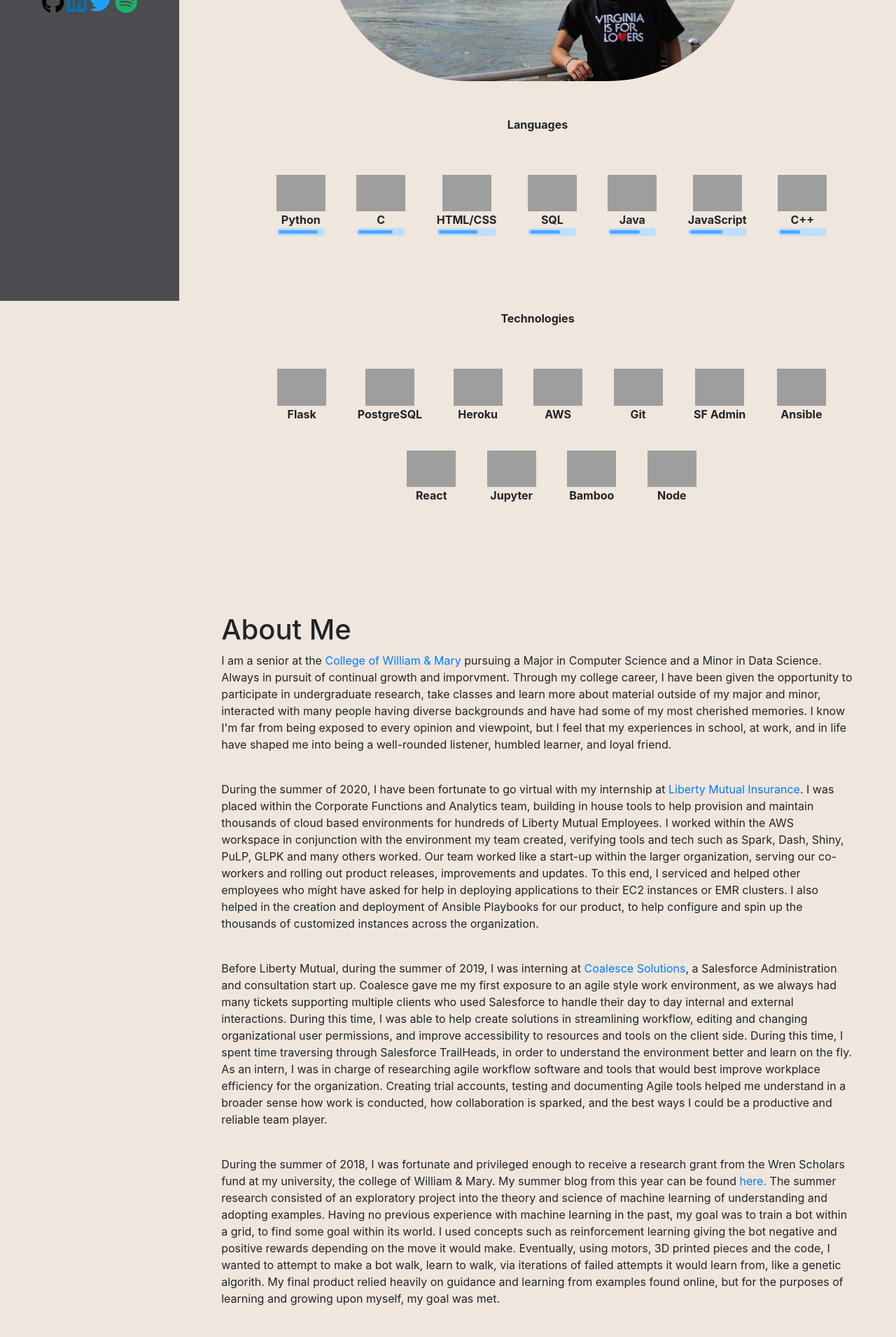
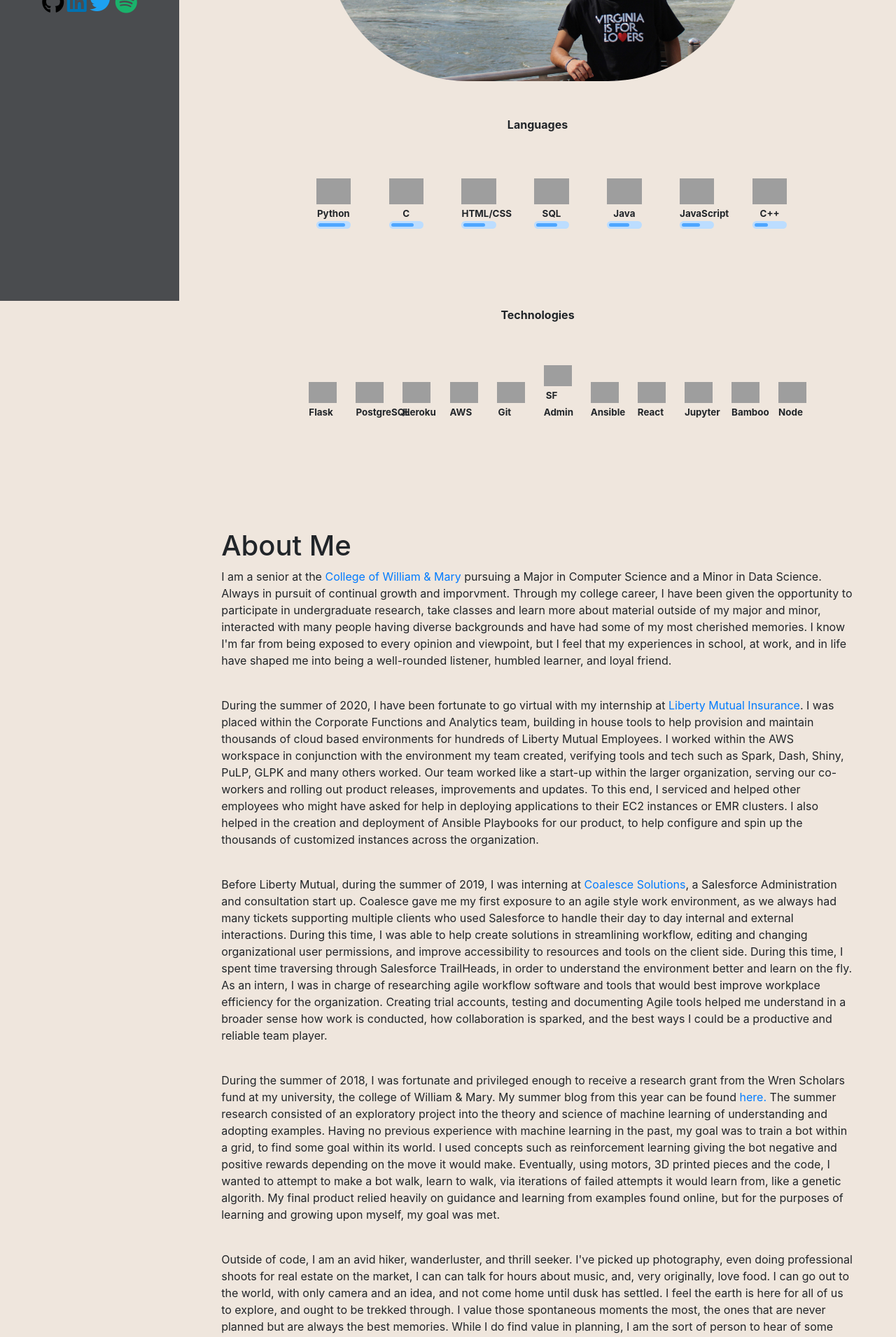
Before and after one commit to gaespinoza/Home, a Flask app: page / in a window 1280 px wide. Shown: the part 426-2337 px from the top of the page at 70% size. Run offline with Flask 2, Linux system fonts and the light colour scheme; some libraries are stand-ins or nearby versions; grey boxes are pictures that could not be loaded.

Commit message:
dynamic resizing for list items

```diff
--- a/mycode/static/css/index.css
+++ b/mycode/static/css/index.css
@@ -86,11 +86,13 @@
   background-color: #bcddff;
   border-radius: 13px;
   padding: 3px;
+  width: 100%;
+  min-width: 40px;
 }
 
 #progressbar>div {
   background-color: #4ea6ff;
-  width: 85%;
+
   height: 5px;
   border-radius: 10px;
 }
--- a/mycode/templates/index.html
+++ b/mycode/templates/index.html
@@ -48,52 +48,52 @@
 				<div class="container-fluid myIcons mx-auto d-block">
 
 					<ul style="list-style-type: none;" >
-						<li style="display: inline-block; padding:10px;">
+						<li style="display: inline-block; padding:10px; width: 10%; margin: 5px;">
 							<ul style="list-style-position:inside; margin: 0; padding:10px;">
-								<li style="display: block;"> <img src="https://cdn3.iconfinder.com/data/icons/logos-and-brands-adobe/512/267_Python-512.png" style="width: 70px;"></li>
-								<li style="display: block;"><b>Python</b></li>
+								<li style="display: block;"> <img src="https://cdn3.iconfinder.com/data/icons/logos-and-brands-adobe/512/267_Python-512.png" style="width: 100%;  min-width: 40px;"></li>
+								<li style="display: block;"><b style="font-size: calc(7px + .5vw);">Python</b></li>
 								<li style="display: block;"><div id="progressbar"><div style="width: 88%"></div></li>
 							</ul>
 						</li>
-						<li style="display: inline-block; padding: 10px;">
+						<li style="display: inline-block; padding: 10px; width: 10%; margin: 5px;">
 							<ul style="list-style-position:inside;  margin: 0; padding:10px;">
-								<li style="display: block;"> <img src="https://cdn.iconscout.com/icon/free/png-512/c-programming-569564.png" style="width: 70px;"></li>
-								<li style="display: block;"><b>C</b></li>
+								<li style="display: block;"> <img src="https://cdn.iconscout.com/icon/free/png-512/c-programming-569564.png" style="width: 100%;  min-width: 40px;"></li>
+								<li style="display: block;"><b style="font-size: calc(7px + .5vw);">C</b></li>
 								<li style="display: block;"><div id="progressbar"><div style="width: 76%"></div></li>
 							</ul>
 						</li>
-						<li style="display: inline-block; padding:10px;">
+						<li style="display: inline-block; padding:10px; width: 10%; margin: 5px;">
 							<ul style="list-style-position:inside;  margin: 0; padding:10px;">
-								<li style="display: block;"> <img src="https://www.seekpng.com/png/full/222-2229726_intro-to-html-css-html-css-icon.png" style="width: 70px;"></li>
-								<li style="display: block;"><b>HTML/CSS</b></li>
+								<li style="display: block;"> <img src="https://www.seekpng.com/png/full/222-2229726_intro-to-html-css-html-css-icon.png" style="width: 100%;  min-width: 40px;"></li>
+								<li style="display: block;"><b style="font-size: calc(7px + .5vw)">HTML/CSS</b></li>
 								<li style="display: block;"><div id="progressbar"><div style="width: 70%"></div></li>
 							</ul>
 						</li>
-						<li style="display: inline-block; padding:10px;">
+						<li style="display: inline-block; padding:10px; width: 10%; margin: 5px;">
 							<ul style="list-style-position:inside;  margin: 0; padding:10px;">
-								<li style="display: block;"> <img src="https://cdn2.iconfinder.com/data/icons/programming-50/64/206_programming-sql-data-database-512.png" style="width: 70px;"></li>
-								<li style="display: block;"><b>SQL</b></li>
+								<li style="display: block;"> <img src="https://cdn2.iconfinder.com/data/icons/programming-50/64/206_programming-sql-data-database-512.png" style="width: 100%;  min-width: 40px;"></li>
+								<li style="display: block;"><b style="font-size: calc(7px + .5vw)">SQL</b></li>
 								<li style="display: block;"><div id="progressbar"><div style="width: 68%"></div></li>
 							</ul>
 						</li>
-						<li style="display: inline-block; padding:10px;">
+						<li style="display: inline-block; padding:10px; width: 10%; margin: 5px;">
 							<ul style="list-style-position:inside;  margin: 0; padding:10px;">
-								<li style="display: block;"> <img src="https://image.flaticon.com/icons/png/512/226/226777.png" style="width: 70px;"></li>
-								<li style="display: block;"><b>Java</b></li>
+								<li style="display: block;"> <img src="https://image.flaticon.com/icons/png/512/226/226777.png" style="width: 100%;  min-width: 40px;"></li>
+								<li style="display: block;"><b style="font-size: calc(7px + .5vw)">Java</b></li>
 								<li style="display: block;"><div id="progressbar"><div style="width: 66%"></div></li>
 							</ul>
 						</li>
-						<li style="display: inline-block; padding:10px;">
+						<li style="display: inline-block; padding:10px; width: 10%; margin: 5px;">
 							<ul style="list-style-position:inside;  margin: 0; padding:10px;">
-								<li style="display: block;"> <img src="https://img.icons8.com/ios/452/javascript.png" style="width: 70px;"></li>
-								<li style="display: block;"><b>JavaScript</b></li>
+								<li style="display: block;"> <img src="https://img.icons8.com/ios/452/javascript.png" style="width: 100%;  min-width: 40px;"></li>
+								<li style="display: block;"><b style="font-size: calc(7px + .5vw)">JavaScript</b></li>
 								<li style="display: block;"><div id="progressbar"><div style="width: 59%"></div></li>
 							</ul>
 						</li>
-						<li style="display: inline-block; padding:10px;">
+						<li style="display: inline-block; padding:10px; width: 10%; margin: 5px;">
 							<ul style="list-style-position:inside;  margin: 0; padding:10px;">
-								<li style="display: block;"> <img src="https://upload.wikimedia.org/wikipedia/commons/thumb/1/18/ISO_C%2B%2B_Logo.svg/306px-ISO_C%2B%2B_Logo.svg.png" style="width: 70px;"></li>
-								<li style="display: block;"><b>C++</b></li>
+								<li style="display: block;"> <img src="https://upload.wikimedia.org/wikipedia/commons/thumb/1/18/ISO_C%2B%2B_Logo.svg/306px-ISO_C%2B%2B_Logo.svg.png" style="width: 100%;  min-width: 40px;"></li>
+								<li style="display: block;"><b style="font-size: calc(7px + .5vw)">C++</b></li>
 								<li style="display: block;"><div id="progressbar"><div style="width: 45%"></div></li>
 							</ul>
 						</li>
@@ -109,80 +109,80 @@
 				<div class="container-fluid myIcons mx-auto d-block">
 
 					<ul style="list-style-type: none;" >
-						<li style="display: inline-block; padding:10px;">
+						<li style="display: inline-block; padding:10px; width: 7%">
 							<ul style="list-style-position:inside; margin: 0; padding:10px;">
-								<li style="display: block;"> <img src="https://cdn4.iconfinder.com/data/icons/logos-brands-5/24/flask-512.png" style="width: 70px;"></li>
-								<li style="display: block;"><b>Flask</b></li>
+								<li style="display: block;"> <img src="https://cdn4.iconfinder.com/data/icons/logos-brands-5/24/flask-512.png" style="width: 100%;  min-width: 40px;"></li>
+								<li style="display: block;"><b style="font-size: calc(7px + .5vw)">Flask</b></li>
 
 							</ul>
 						</li>
-						<li style="display: inline-block; padding:10px;">
+						<li style="display: inline-block; padding:10px; width: 7%">
 							<ul style="list-style-position:inside; margin: 0; padding:10px;">
-								<li style="display: block;"> <img src="https://cdn.iconscout.com/icon/free/png-512/postgresql-226047.png" style="width: 70px;"></li>
-								<li style="display: block;"><b>PostgreSQL</b></li>
+								<li style="display: block;"> <img src="https://cdn.iconscout.com/icon/free/png-512/postgresql-226047.png" style="width: 100%;  min-width: 40px;"></li>
+								<li style="display: block;"><b style="font-size: calc(7px + .5vw)">PostgreSQL</b></li>
 
 							</ul>
 						</li>
-						<li style="display: inline-block; padding:10px;">
+						<li style="display: inline-block; padding:10px; width: 7%">
 							<ul style="list-style-position:inside; margin: 0; padding:10px;">
-								<li style="display: block;"> <img src="https://image.flaticon.com/icons/png/512/873/873120.png" style="width: 70px;"></li>
-								<li style="display: block;"><b>Heroku</b></li>
+								<li style="display: block;"> <img src="https://image.flaticon.com/icons/png/512/873/873120.png" style="width: 100%;  min-width: 40px;"></li>
+								<li style="display: block;"><b style="font-size: calc(7px + .5vw)">Heroku</b></li>
 
 							</ul>
 						</li>
-						<li style="display: inline-block; padding:10px;">
+						<li style="display: inline-block; padding:10px; width: 7%">
 							<ul style="list-style-position:inside; margin: 0; padding:10px;">
-								<li style="display: block;"> <img src="https://upload.wikimedia.org/wikipedia/commons/thumb/5/5c/AWS_Simple_Icons_AWS_Cloud.svg/1024px-AWS_Simple_Icons_AWS_Cloud.svg.png" style="width: 70px;"></li>
-								<li style="display: block;"><b>AWS</b></li>
+								<li style="display: block;"> <img src="https://upload.wikimedia.org/wikipedia/commons/thumb/5/5c/AWS_Simple_Icons_AWS_Cloud.svg/1024px-AWS_Simple_Icons_AWS_Cloud.svg.png" style="width: 100%;  min-width: 40px;"></li>
+								<li style="display: block;"><b style="font-size: calc(7px + .5vw)">AWS</b></li>
 
 							</ul>
 						</li>
-						<li style="display: inline-block; padding: 10px;">
+						<li style="display: inline-block; padding: 10px; width: 7%">
 							<ul style="list-style-position:inside;  margin: 0; padding:10px;">
-								<li style="display: block;"> <img src="https://upload.wikimedia.org/wikipedia/commons/thumb/3/3f/Git_icon.svg/1200px-Git_icon.svg.png" style="width: 70px;"></li>
-								<li style="display: block;"><b>Git</b></li>
+								<li style="display: block;"> <img src="https://upload.wikimedia.org/wikipedia/commons/thumb/3/3f/Git_icon.svg/1200px-Git_icon.svg.png" style="width: 100%;  min-width: 40px;"></li>
+								<li style="display: block;"><b style="font-size: calc(7px + .5vw)">Git</b></li>
 
 							</ul>
 						</li>
-						<li style="display: inline-block; padding:10px;">
+						<li style="display: inline-block; padding:10px; width: 7%">
 							<ul style="list-style-position:inside; margin: 0; padding:10px;">
-								<li style="display: block;"> <img src="https://pngimage.net/wp-content/uploads/2018/06/salesforce-icon-png-1.png" style="width: 70px;"></li>
-								<li style="display: block;"><b>SF Admin</b></li>
+								<li style="display: block;"> <img src="https://pngimage.net/wp-content/uploads/2018/06/salesforce-icon-png-1.png" style="width: 100%;  min-width: 40px;"></li>
+								<li style="display: block;"><b style="font-size: calc(7px + .5vw)">SF Admin</b></li>
 
 							</ul>
 						</li>
-						<li style="display: inline-block; padding:10px;">
+						<li style="display: inline-block; padding:10px; width: 7%">
 							<ul style="list-style-position:inside;  margin: 0; padding:10px;">
-								<li style="display: block;"> <img src="https://upload.wikimedia.org/wikipedia/commons/thumb/2/24/Ansible_logo.svg/1200px-Ansible_logo.svg.png" style="width: 70px;"></li>
-								<li style="display: block;"><b>Ansible</b></li>
+								<li style="display: block;"> <img src="https://upload.wikimedia.org/wikipedia/commons/thumb/2/24/Ansible_logo.svg/1200px-Ansible_logo.svg.png" style="width: 100%;  min-width: 40px;"></li>
+								<li style="display: block;"><b style="font-size: calc(7px + .5vw)">Ansible</b></li>
 
 							</ul>
 						</li>
-						<li style="display: inline-block; padding:10px;">
+						<li style="display: inline-block; padding:10px; width: 7%">
 							<ul style="list-style-position:inside;  margin: 0; padding:10px;">
-								<li style="display: block;"> <img src="https://upload.wikimedia.org/wikipedia/commons/thumb/a/a7/React-icon.svg/1280px-React-icon.svg.png" style="width: 70px;"></li>
-								<li style="display: block;"><b>React</b></li>
+								<li style="display: block;"> <img src="https://upload.wikimedia.org/wikipedia/commons/thumb/a/a7/React-icon.svg/1280px-React-icon.svg.png" style="width: 100%;  min-width: 40px;"></li>
+								<li style="display: block;"><b style="font-size: calc(7px + .5vw)">React</b></li>
 
 							</ul>
 						</li>
-						<li style="display: inline-block; padding:10px;">
+						<li style="display: inline-block; padding:10px; width: 7%">
 							<ul style="list-style-position:inside; margin: 0; padding:10px;">
-								<li style="display: block;"> <img src="https://upload.wikimedia.org/wikipedia/commons/thumb/3/38/Jupyter_logo.svg/1200px-Jupyter_logo.svg.png" style="width: 70px;"></li>
-								<li style="display: block;"><b>Jupyter</b></li>
+								<li style="display: block;"> <img src="https://upload.wikimedia.org/wikipedia/commons/thumb/3/38/Jupyter_logo.svg/1200px-Jupyter_logo.svg.png" style="width: 100%;  min-width: 40px;"></li>
+								<li style="display: block;"><b style="font-size: calc(7px + .5vw)">Jupyter</b></li>
 
 							</ul>
 						</li>
-						<li style="display: inline-block; padding:10px;">
+						<li style="display: inline-block; padding:10px; width: 7%">
 							<ul style="list-style-position:inside; margin: 0; padding:10px;">
-								<li style="display: block;"> <img src="https://images.g2crowd.com/uploads/product/image/social_landscape/social_landscape_6731e0a87e9287343bbd4db721bce915/bamboo.png" style="width: 70px;"></li>
-								<li style="display: block;"><b>Bamboo</b></li>
+								<li style="display: block;"> <img src="https://images.g2crowd.com/uploads/product/image/social_landscape/social_landscape_6731e0a87e9287343bbd4db721bce915/bamboo.png" style="width: 100%;  min-width: 40px;"></li>
+								<li style="display: block;"><b style="font-size: calc(7px + .5vw)">Bamboo</b></li>
 
 							</ul>
 						</li>
-						<li style="display: inline-block; padding:10px;">
+						<li style="display: inline-block; padding:10px; width: 7%">
 							<ul style="list-style-position:inside; margin: 0; padding:10px;">
-								<li style="display: block;"> <img src="https://img.icons8.com/color/452/nodejs.png" style="width: 70px;"></li>
-								<li style="display: block;"><b>Node</b></li>
+								<li style="display: block;"> <img src="https://img.icons8.com/color/452/nodejs.png" style="width: 100%;  min-width: 40px;"></li>
+								<li style="display: block;"><b style="font-size: calc(7px + .5vw)">Node</b></li>
 
 							</ul>
 						</li>
```
